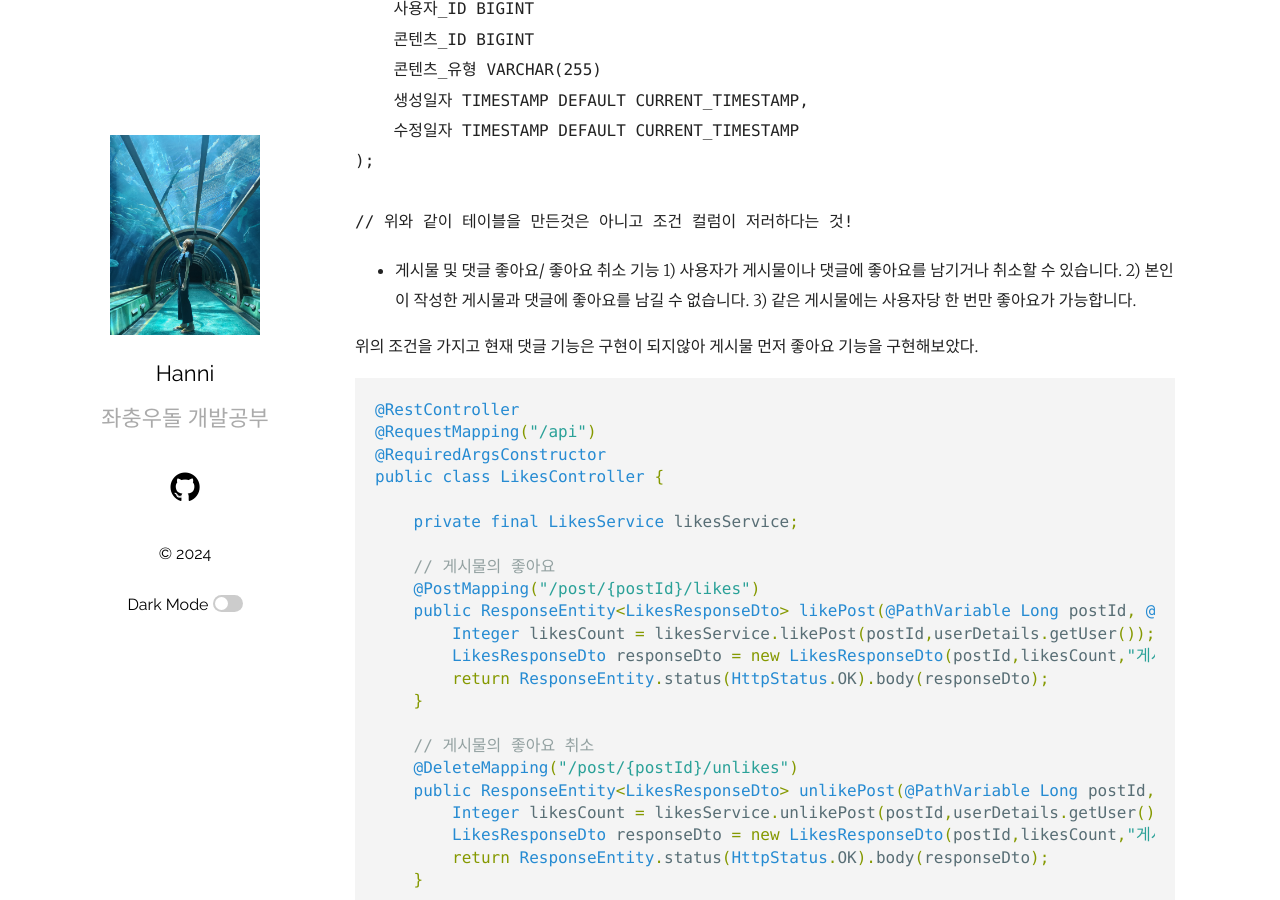
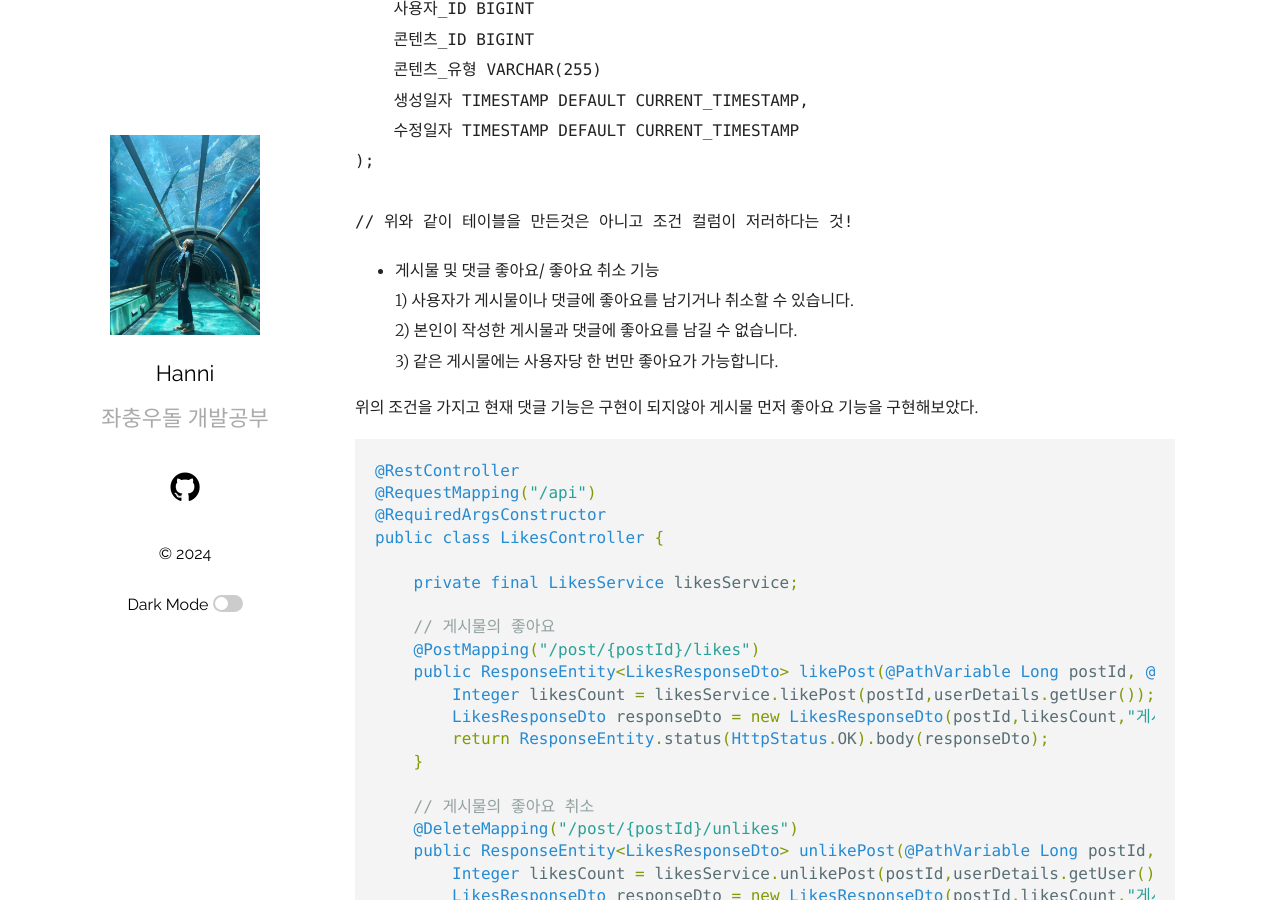
Before and after one commit to HaejungHan/HaejungHan.previous.blog, a Jekyll site: the page built from _posts/2024-06-06-spring 좋아요기능구현.markdown, in a window 1280 px wide and 900 px high, scrolled down 361 px. Built offline with Jekyll 4.4.1, drawn with Linux system fonts in a browser that asks for light colours.

Commit message:
글 수정

````diff
--- a/_posts/2024-06-06-spring 좋아요기능구현.markdown
+++ b/_posts/2024-06-06-spring 좋아요기능구현.markdown
@@ -26,10 +26,10 @@ CREATE TABLE 좋아요 (
 // 위와 같이 테이블을 만든것은 아니고 조건 컬럼이 저러하다는 것!
 ```
 
-- 게시물 및 댓글 좋아요/ 좋아요 취소 기능
-    1) 사용자가 게시물이나 댓글에 좋아요를 남기거나 취소할 수 있습니다.
-    2) 본인이 작성한 게시물과 댓글에 좋아요를 남길 수 없습니다.
-    3) 같은 게시물에는 사용자당 한 번만 좋아요가 가능합니다.
+- 게시물 및 댓글 좋아요/ 좋아요 취소 기능<br>
+    1) 사용자가 게시물이나 댓글에 좋아요를 남기거나 취소할 수 있습니다.<br>
+    2) 본인이 작성한 게시물과 댓글에 좋아요를 남길 수 없습니다.<br>
+    3) 같은 게시물에는 사용자당 한 번만 좋아요가 가능합니다.<br>
 
 
 위의 조건을 가지고 현재 댓글 기능은 구현이 되지않아 게시물  먼저 좋아요 기능을 구현해보았다.
````
